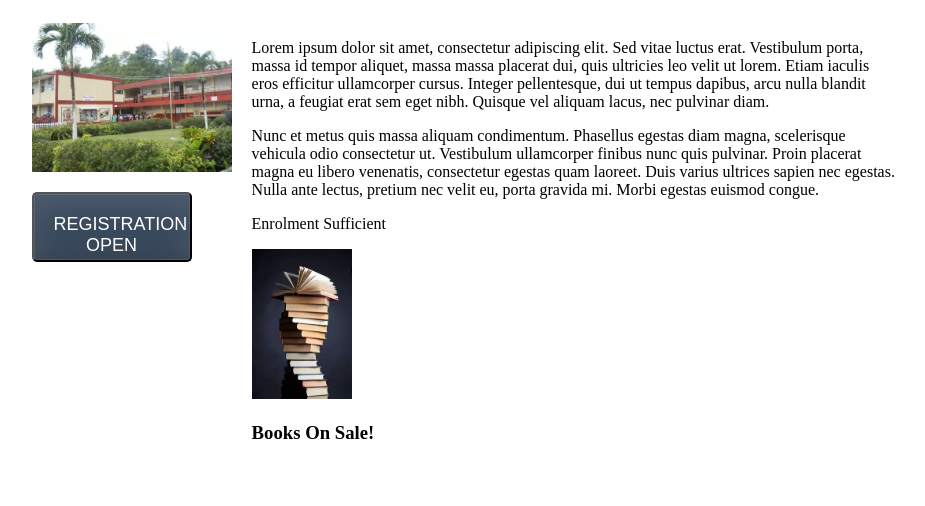
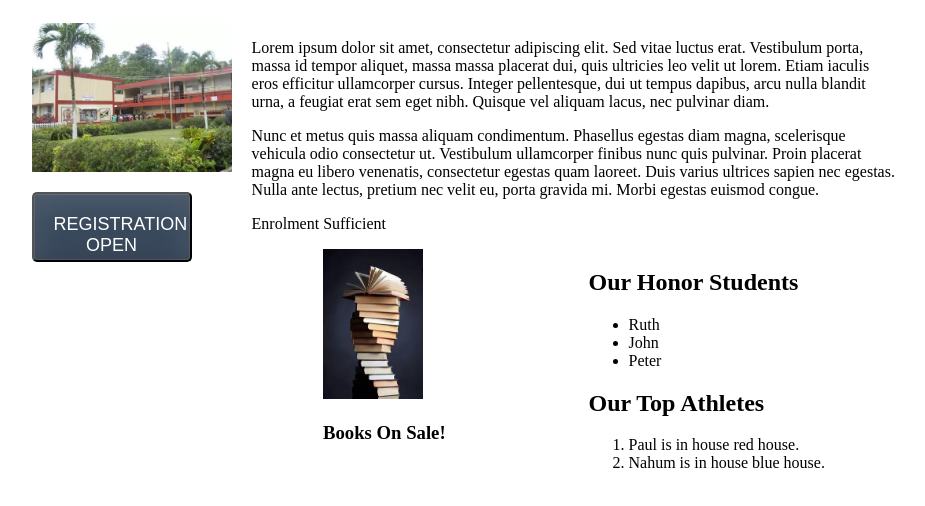
Before and after one commit to jac0der/vuejs, a plain HTML site: page 3_conditional_rendering/index.html in a window 1280 px wide. Shown: the part 200-706 px from the top of the page, without its empty margins (176-1101 px from the left). Drawn offline with nearby package versions, Linux system fonts and the light colour scheme.

Commit message:
LIST RENDERING
Add array data properties to Vue app, then iterate the loops n template
to display the loop values using Vue's v-for directive.

```diff
--- a/3_conditional_rendering/index.html
+++ b/3_conditional_rendering/index.html
@@ -69,10 +69,34 @@
                     Open Registration
                 </p>
 
-                <!-- show whether books are available for purchase. -->
-                <img :src="books_img" v-bind:alt="books_img_alt" class="bookpile">
-                <h3 v-if="onSale">Books On Sale!</h3>
-                <h3 v-else="onSale">Books Out of Stock!</h3>
+                <div class="flex_container">
+                    <div>
+                        <!-- show whether books are available for purchase. -->
+                        <img :src="books_img" v-bind:alt="books_img_alt" class="bookpile">
+                        <h3 v-if="onSale">Books On Sale!</h3>
+                        <h3 v-else="onSale">Books Out of Stock!</h3>
+                    </div>
+
+                    <!-- List rendering using v-for Vue directive -->
+                    <div>
+                        <h2>Our Honor Students</h2>
+                        <ul>
+                            <li v-for="student in honor_students">
+                                {{ student }}
+                            </li>
+                        </ul>
+
+                        <!-- bind the id to the key attribute -->
+                        <h2>Our Top Athletes</h2>
+                        <ol>
+                            <li v-for="athlete in top_athletes" :key="athlete.id">
+                                {{ athlete.name }} is in house {{ athlete.house_color }} house.
+                            </li>
+                        </ol>
+                    </div>
+
+                </div>
+
 
             </div>
 
--- a/3_conditional_rendering/main.js
+++ b/3_conditional_rendering/main.js
@@ -17,6 +17,19 @@ const  edugress = Vue.createApp({
             books_img: './assets/images/book_pile.jpg',
             books_img_alt: 'image of books',
             onSale: true,
+            honor_students: ['Ruth', 'John', 'Peter'],
+            top_athletes: [
+                {
+                    id: 0,
+                    name: 'Paul',
+                    house_color: 'red'
+                },
+                {
+                    id: 1,
+                    name: 'Nahum',
+                    house_color: 'blue'
+                }
+            ],
         }
     }
 })
```
